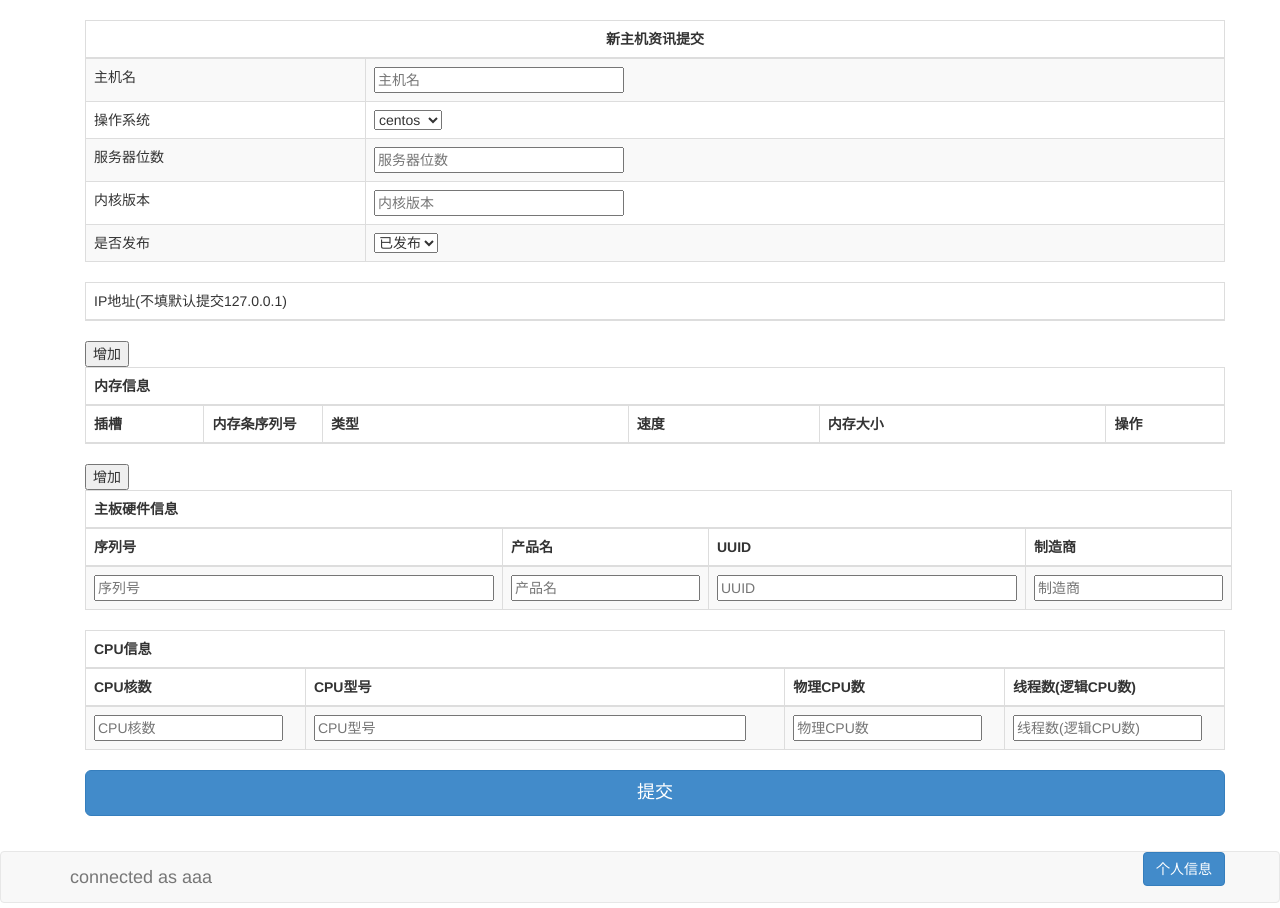
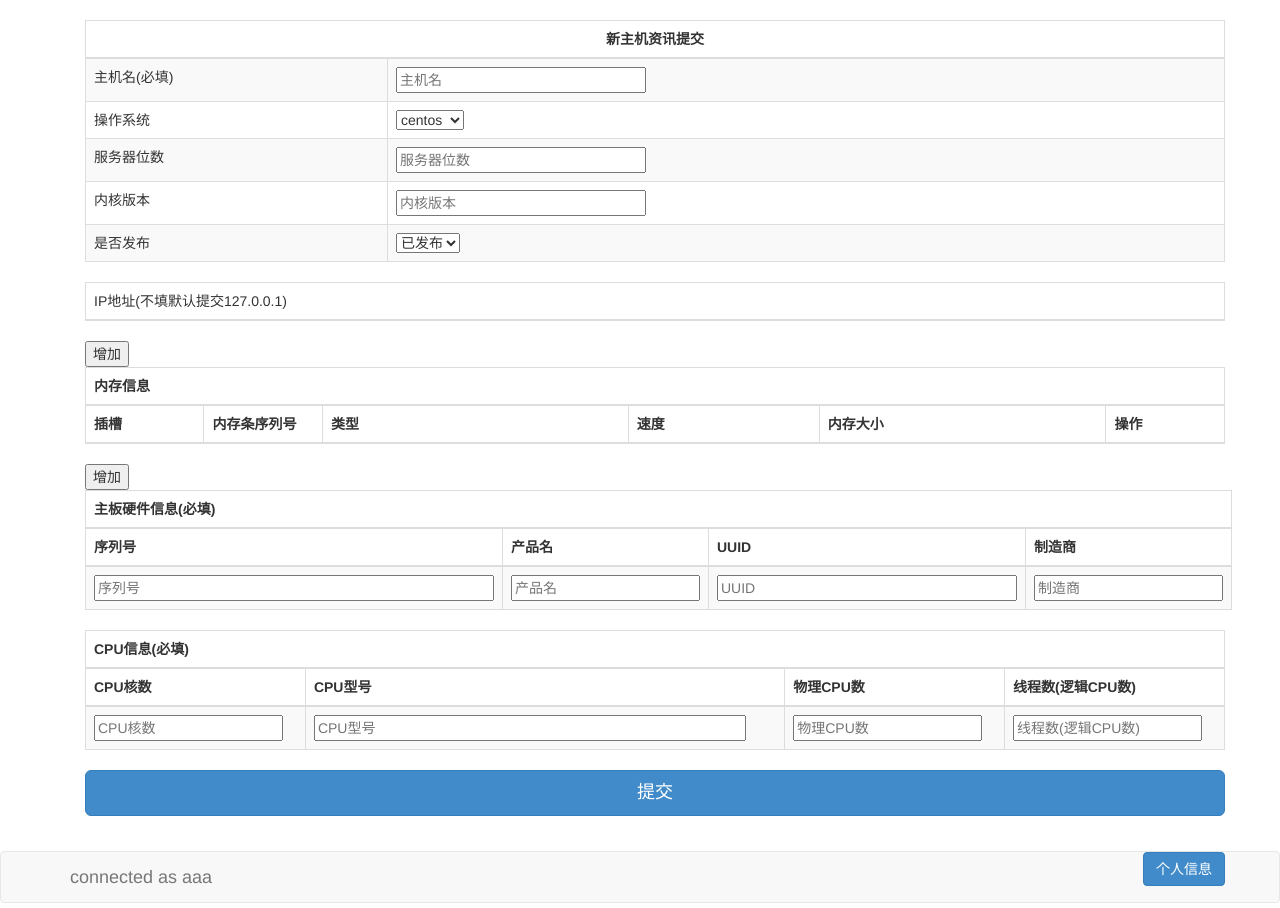
Before and after one commit to mnpiozhang/serverManage, a Django app: template web/templates/submit.html in a window 1280 px wide. Shown: the part 108-1016 px from the top of the page. Run offline with Django 3.2, Linux system fonts and the light colour scheme; the template is opened without the code that fills it: values that come from a table or form of the project are taken from there, others are empty; data comes from the database, SQL or seed files in the repository; parts of the project's set-up code (start-up, migrations or seed data) failed here and were passed over; some libraries are stand-ins or nearby versions.

Commit message:
更新下README同时修改下页面上的语言描述

```diff
--- a/web/templates/submit.html
+++ b/web/templates/submit.html
@@ -17,7 +17,7 @@
             </thead>
             <tbody>
                 <tr>
-                    <td>主机名</td>
+                    <td>主机名(必填)</td>
                     <td><input type="text" id="formhostname" name="formhostname" value="" placeholder="主机名" style="width:250px" class="input-text"></td>
                 </tr>
                 <tr>
@@ -145,7 +145,7 @@ function insertmemTr(){
         <table class="table table-striped table-bordered">
             <thead>
                 <tr>
-                    <th colspan="4">主板硬件信息</th>
+                    <th colspan="4">主板硬件信息(必填)</th>
                 </tr>
             </thead>
            	<thead>
@@ -171,7 +171,7 @@ function insertmemTr(){
         <table class="table table-striped table-bordered">
             <thead>
                 <tr>
-                    <th colspan="4">CPU信息</th>
+                    <th colspan="4">CPU信息(必填)</th>
                 </tr>
             </thead>
            	<thead>
```
Also changed, not shown: README.md.
